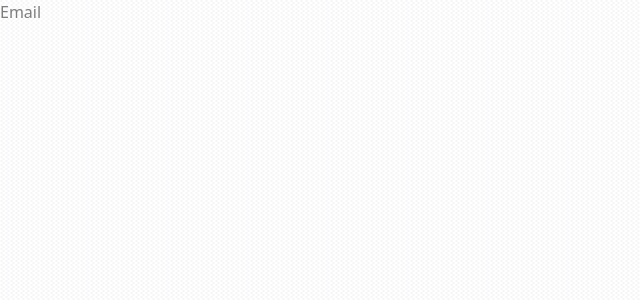
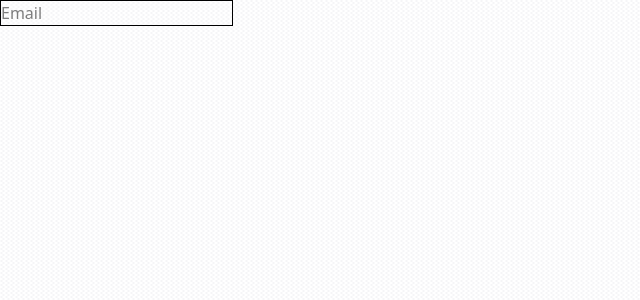
Before and after one commit to YuvamKumarSWE/News, a React (Vite) app in the folder frontend/: page /login in a window 1280 px wide. Shown: the top 300 px of the page, without its empty margins (0-640 px from the left). Built offline with nearby package versions, Linux system fonts and the light colour scheme.

Commit message:
Login page

```diff
--- a/frontend/src/index.css
+++ b/frontend/src/index.css
@@ -68,6 +68,10 @@
   .floating-orb-2 {
     @apply absolute top-1/2 left-1/2 transform -translate-x-1/2 -translate-y-1/2 w-64 h-64 bg-cyan-500/10 rounded-full blur-3xl animate-ping;
   }
+
+  .input-box{
+    @apply border;
+  }
 }
 
 .bg-paper {
--- a/frontend/src/pages/Login.jsx
+++ b/frontend/src/pages/Login.jsx
@@ -1,14 +1,34 @@
-import { useState } from "react";
+import { useState, useEffect } from "react";
+import { useNavigate } from "react-router-dom";
 
 function Login(){
     const [email, setEmail] = useState("");
+    const [password, setPassword] = useState("");
+    const [error , setError] = useState("");
+    const navigate = useNavigate();
+
+
+    const handleSubmit = async(e) => {
+        e.preventDefault();
+        setError("");
+        //validaton for password
+
+        try{
+            // backend login
+            navigate("/dashboard")
+        } catch(error){
+            setError(error);
+            console.log(error);
+        }
+    }
+
     return(
         <>
             <form onSubmit={()=>{console.log("Hi")}}>
 
-                <input type="email" placeholder="Email" value={email}  />
+                <input type="email" placeholder="Email" value={email} onChange={(e)=>setEmail(e.target.value)} className="input-box" />
 
-                <input type="password" name="" id="" />
+                <input type="password" name="" id="" hidden onChange={(e)=>setPassword(e.target.value)} className="input-box"/>
             </form>
         </>
     );
```
Also changed, not shown: 2 other files (tests, documents, lock files or other folders).
